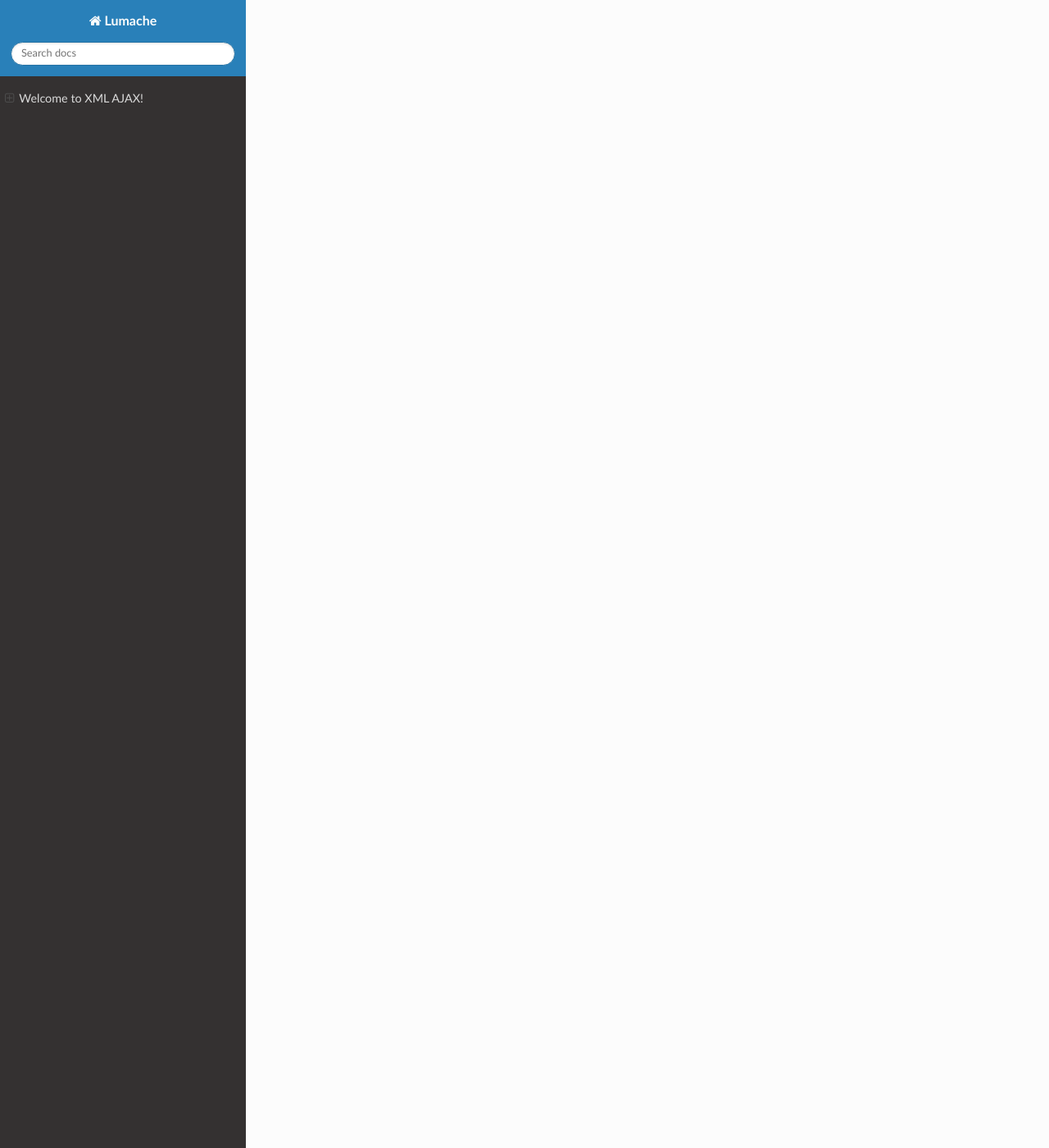
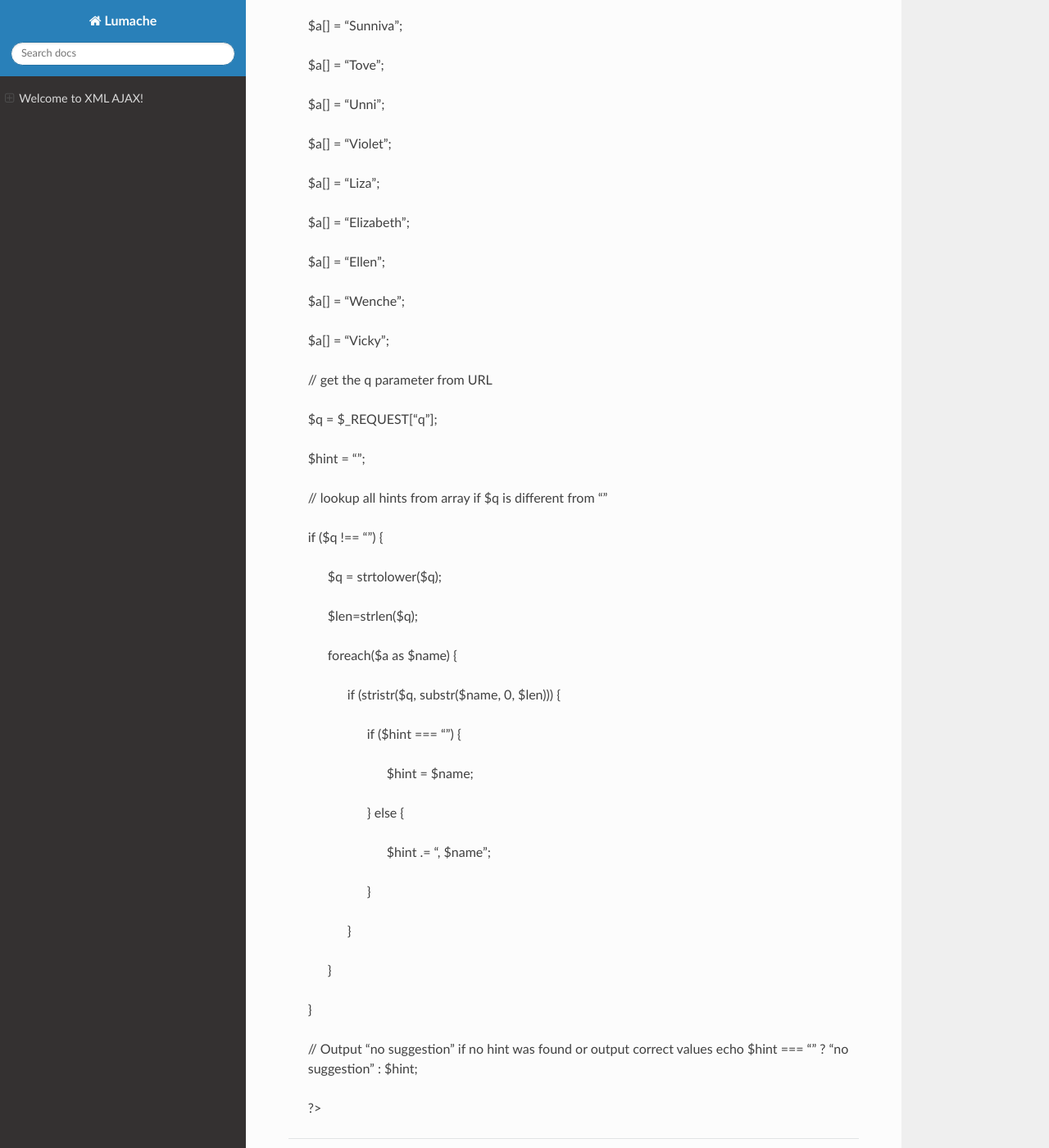
Before and after one commit to riah89294/xml-tutorial, a Sphinx documentation site: the page built from docs/source/xml_ajax.rst, in a window 1280 px wide and 1400 px high, scrolled down 3424 px. Shown: the whole window at 82% size. Built offline with Sphinx 7.4.7 and the Read the Docs theme 3.1.0, drawn with Linux system fonts in a browser that asks for light colours; pages that are not in the unit, such as notebooks, are missing from menus; some of the changed text lies outside the part shown.

Commit message:
Update xml_ajax.rst

```diff
--- a/docs/source/xml_ajax.rst
+++ b/docs/source/xml_ajax.rst
@@ -60,3 +60,112 @@ Example: AJAX-Based User Search with PHP and XML
   </body>
 
   </html>
+
+**The PHP File - "gethint.php"**
+
+  <?php
+
+  // Array with names
+
+  $a[] = "Anna";
+
+  $a[] = "Brittany";
+
+  $a[] = "Cinderella";
+
+  $a[] = "Diana";
+
+  $a[] = "Eva";
+
+  $a[] = "Fiona";
+
+  $a[] = "Gunda";
+
+  $a[] = "Hege";
+
+  $a[] = "Inga";
+
+  $a[] = "Johanna";
+
+  $a[] = "Kitty";
+
+  $a[] = "Linda";
+
+  $a[] = "Nina";
+
+  $a[] = "Ophelia";
+
+  $a[] = "Petunia";
+
+  $a[] = "Amanda";
+
+  $a[] = "Raquel";
+
+  $a[] = "Cindy";
+
+  $a[] = "Doris";
+
+  $a[] = "Eve";
+
+  $a[] = "Evita";
+
+  $a[] = "Sunniva";
+
+  $a[] = "Tove";
+
+  $a[] = "Unni";
+
+  $a[] = "Violet";
+
+  $a[] = "Liza";
+
+  $a[] = "Elizabeth";
+
+  $a[] = "Ellen";
+
+  $a[] = "Wenche";
+
+  $a[] = "Vicky";
+
+
+  // get the q parameter from URL
+
+  $q = $_REQUEST["q"];
+
+
+  $hint = "";
+
+
+  // lookup all hints from array if $q is different from ""
+
+  if ($q !== "") {
+
+      $q = strtolower($q);
+
+      $len=strlen($q);
+
+      foreach($a as $name) {
+
+          if (stristr($q, substr($name, 0, $len))) {
+
+              if ($hint === "") {
+
+                  $hint = $name;
+
+              } else {
+
+                  $hint .= ", $name";
+
+              }
+
+          }
+
+      }
+
+  }
+
+
+  // Output "no suggestion" if no hint was found or output correct values
+  echo $hint === "" ? "no suggestion" : $hint;
+
+  ?>
```
